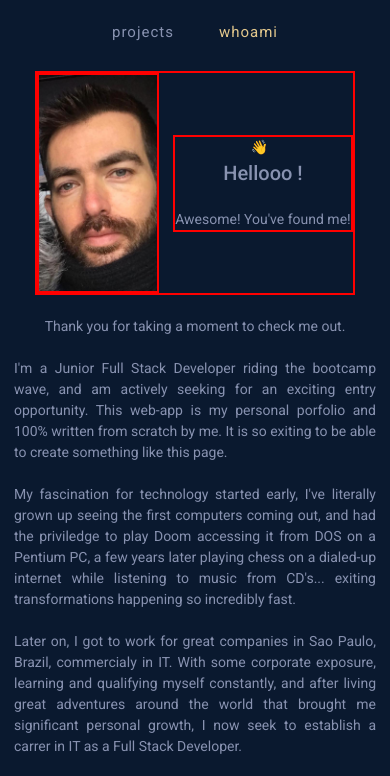
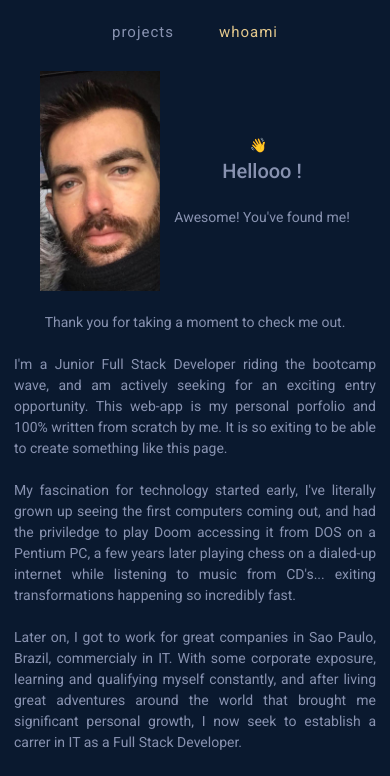
Before and after one commit to nnikitingeorgijlvovic/test, a React app: page /whoami in a window 390 px wide. Shown: the part 57-833 px from the top of the page. Built offline with nearby package versions, Linux system fonts and the light colour scheme.

Commit message:
Mobile view optimized.

```diff
--- a/src/styles/main.scss
+++ b/src/styles/main.scss
@@ -144,7 +144,6 @@ a {
   scale: 1.8;
   width: fit-content;
   max-width: 10px;
-  // height: fit-content;
 }
 
 .icon:hover {
@@ -391,8 +390,6 @@ a {
   text-align: justify;
 
   .whoami-header {
-    border: 2px solid red;
-
     display: flex;
     justify-content: center;
     align-items: center;
@@ -402,7 +399,6 @@ a {
     width: fit-content;
 
     .hello-container {
-      border: 2px solid red;
       justify-self: flex-start;
     }
 
@@ -418,23 +414,12 @@ a {
   }
 
   .mypic {
-    border: 2px solid red;
     display: block;
-    // width: fit-content;
-    // padding: 0.3em;
     height: 30vh;
     min-height: 130px;
     max-height: 220px;
-    // margin: 0 0.3em;
-    // border: 1px solid var(--grey);
-    // border-radius: 95px 120px 105px 150px;
-    // border-radius: 25px 45px 25px 65px;
     object-fit: contain;
   }
-
-  // hr {
-  //   width: 100%;
-  // }
 }
 
 /* ============= */
```
